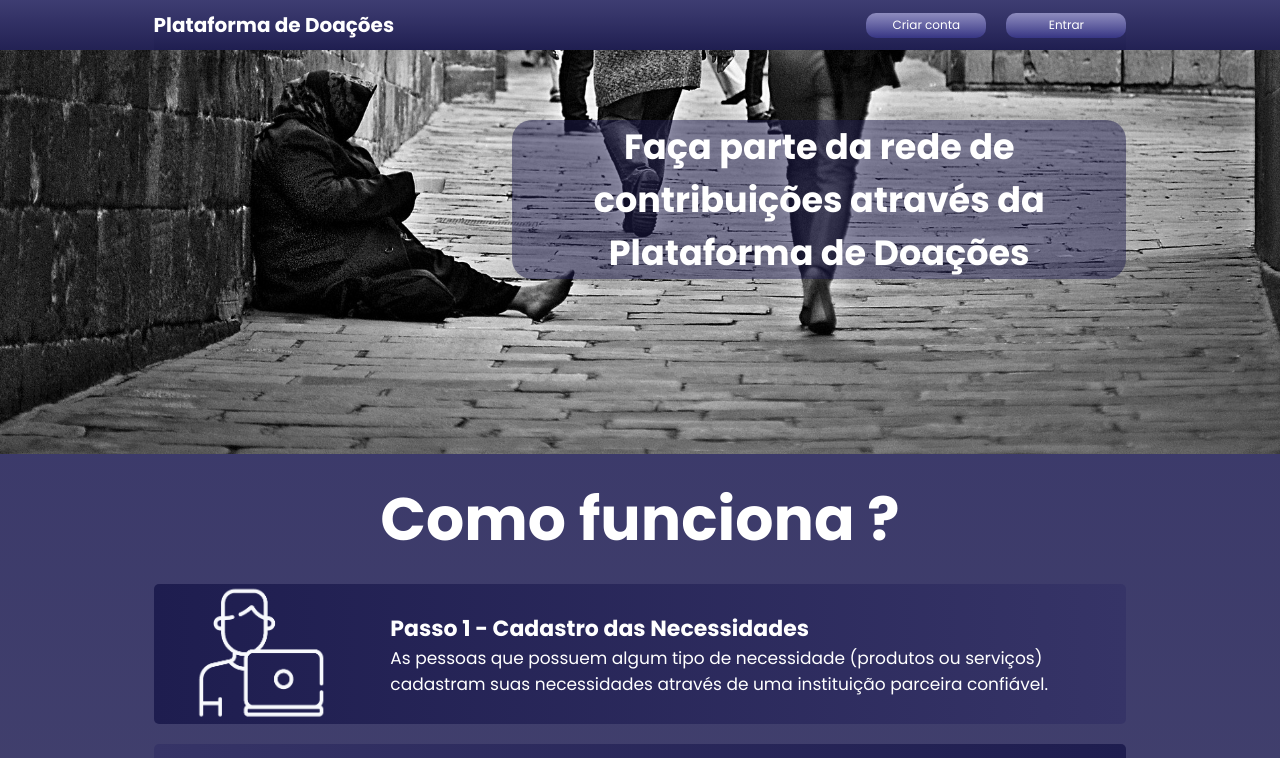
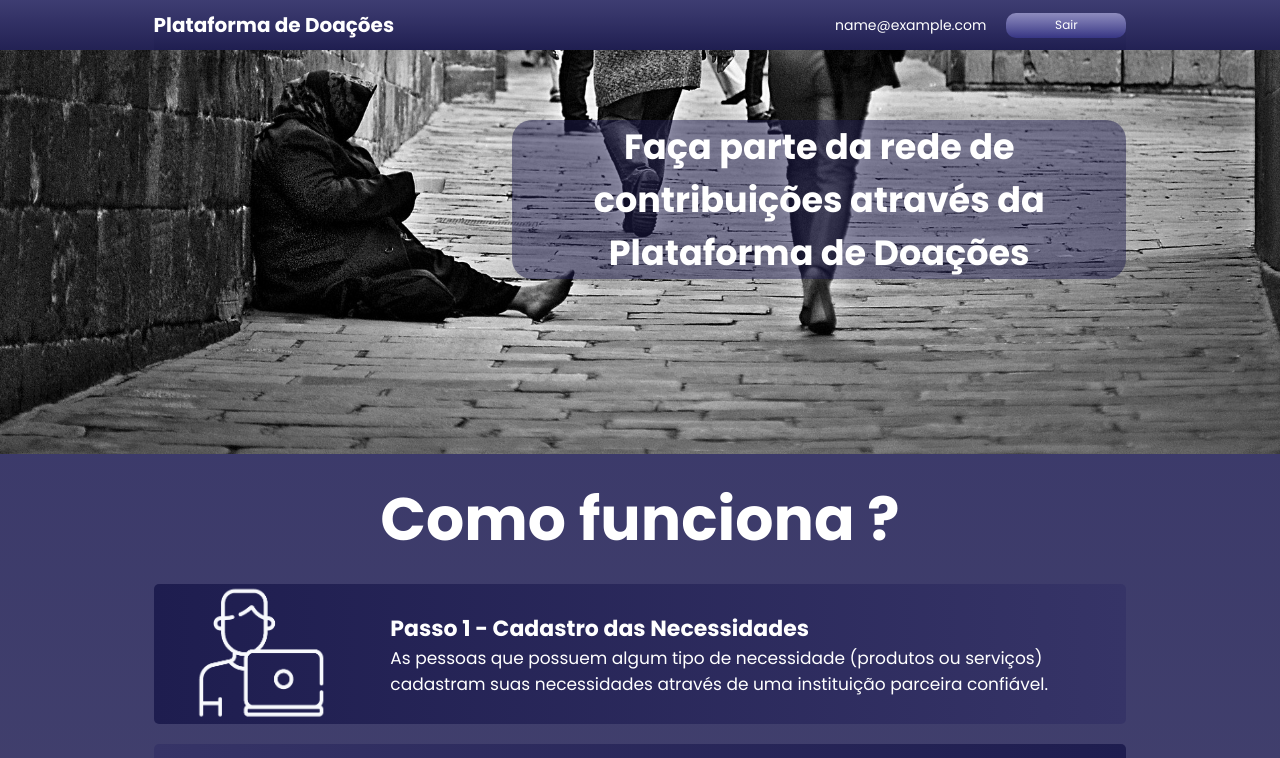
Before and after one commit to ricardopotiguar/donationsFrontend, a React (Vite) app: page / in a window 1280 px wide. Shown: the top 758 px of the page. Built offline with nearby package versions, Linux system fonts and the light colour scheme; sample sign-in values are in the browser's storage.

Commit message:
Ajuste do Header para exibir e-mail quando usuário está logado e adicionado footer em Donations

```diff
--- a/src/components/header/index.jsx
+++ b/src/components/header/index.jsx
@@ -1,7 +1,8 @@
-import React, {useState} from 'react'
+import React, { useState, useEffect } from 'react'
 
 import './style.css'
 import { useNavigate } from 'react-router-dom';
+import { jwtDecode } from 'jwt-decode';
 
 
 
@@ -9,11 +10,24 @@ const Header = () => {
     const navigate = useNavigate()
     const [menuOpen, setMenuOpen] = useState(false); // Estado para controlar o menu
 
+    const [isLoggedIn, setIsLoggedIn] = useState(false); // Estado para controle de login
+    const [userEmail, setUserEmail] = useState(''); // Estado para guardar o e-mail do usuário
+
     // Função para alternar a visibilidade do menu
     const toggleMenu = () => {
-        console.log('Clique no toggleMenu - antes do set', menuOpen)
         setMenuOpen(!menuOpen)
     };
+
+    useEffect(() => {
+        const token = localStorage.getItem('donations-token');
+        if (token) {
+            // Decodifica o token
+            const decoded = jwtDecode(token)
+            setIsLoggedIn(true); // Usuário está logado
+            setUserEmail(decoded.email); // Armazena o e-mail do usuário no estado
+        }
+    }, []);
+
 
     return (
         <header id='header'>
@@ -34,10 +48,26 @@ const Header = () => {
                         <li><a onClick={() => navigate('/login')}>Entrar</a></li>
                     </ul>
                 </nav>
-                <div className="div-buttons">
-                    <button onClick={() => navigate('/cadastro')}>Criar conta</button>
-                    <button onClick={() => navigate('/login')}>Entrar</button>
-                </div>
+                {!isLoggedIn ? (
+                    // Mostra os botões de login se o usuário não estiver logado
+                    <div className="div-buttons">
+                        <button onClick={() => navigate('/cadastro')}>Criar conta</button>
+                        <button onClick={() => navigate('/login')}>Entrar</button>
+                    </div>
+                ) : (
+                    // Mostra o e-mail do usuário logado
+                    <div id="container-header-user">
+                        <p>{userEmail}</p>
+                        <button onClick={() => {
+                              localStorage.removeItem('donations-token'); // Remove o token no logout
+                              setIsLoggedIn(false); // Atualiza o estado para deslogado
+                              setUserEmail(''); // Limpa o e-mail do usuário
+                              navigate('/login')
+                            }}>
+                            Sair
+                        </button>
+                     </div>
+                )}
             </div>
         </header>
     )
--- a/src/components/header/style.css
+++ b/src/components/header/style.css
@@ -96,14 +96,20 @@
     color: white;
     cursor: pointer;
 }
-
-
+#container-header-user{
+    display: flex;
+    flex-direction: row;
+    font-size: 14px;
+    gap: 20px;
+    align-items: center;
+}
 
 
 @media (max-width: 750px) {
     #div-header {
         margin-left: 2%;
         margin-right: 2%;
+
     }
 }
 
--- a/src/pages/donations/index.jsx
+++ b/src/pages/donations/index.jsx
@@ -2,6 +2,7 @@ import { useEffect, useState, useRef } from 'react'
 import './style.css'
 import api from '../../services/api.js'
 import Header from '../../components/header'
+import Footer from '../../components/footer'
 import Trash from '../../assets/trash.png'
 
 function Donations() {
@@ -69,6 +70,7 @@ function Donations() {
           </div>
         ))}
      </div>
+     <Footer />
     </div>
   )
 }
```
